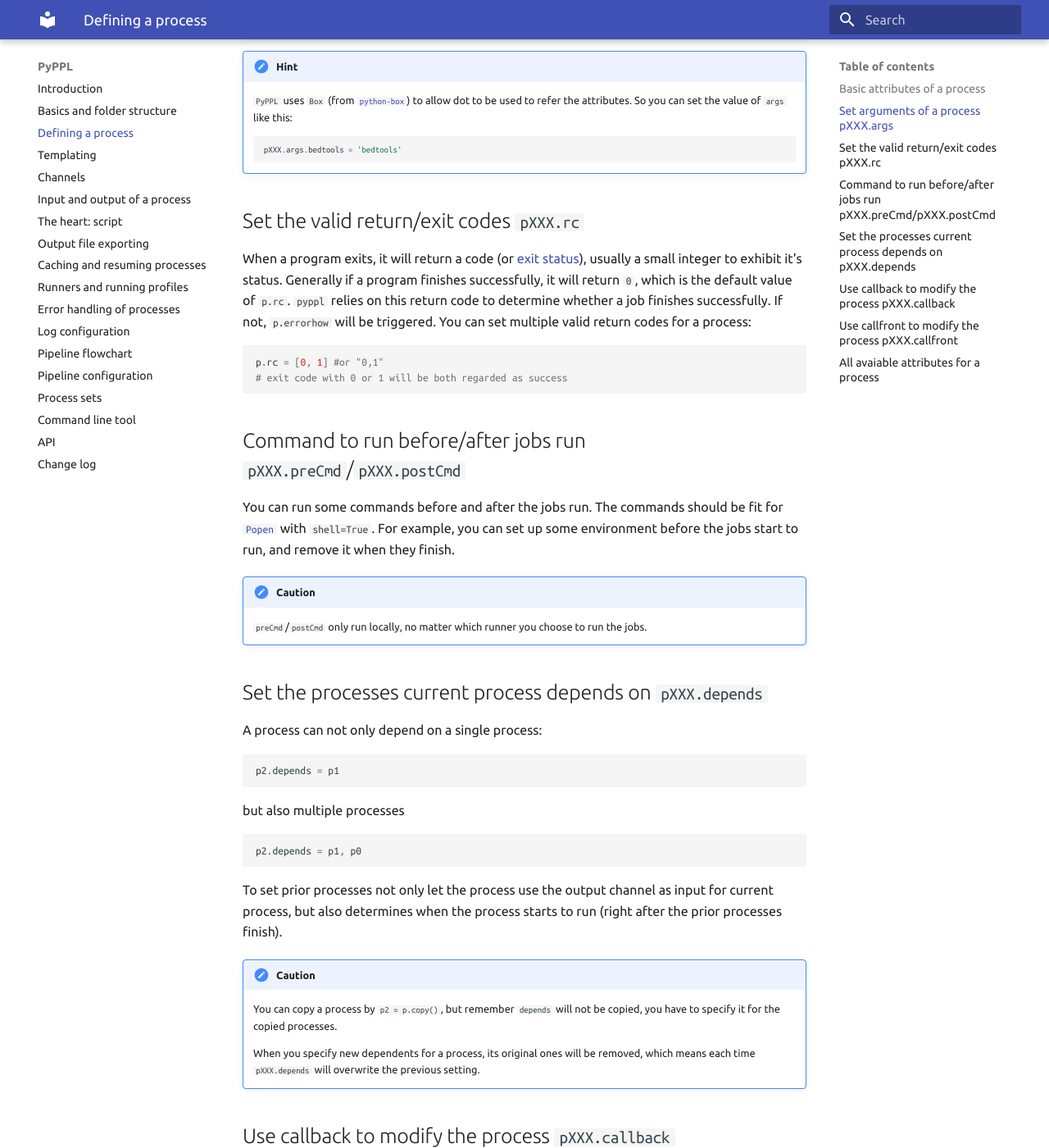
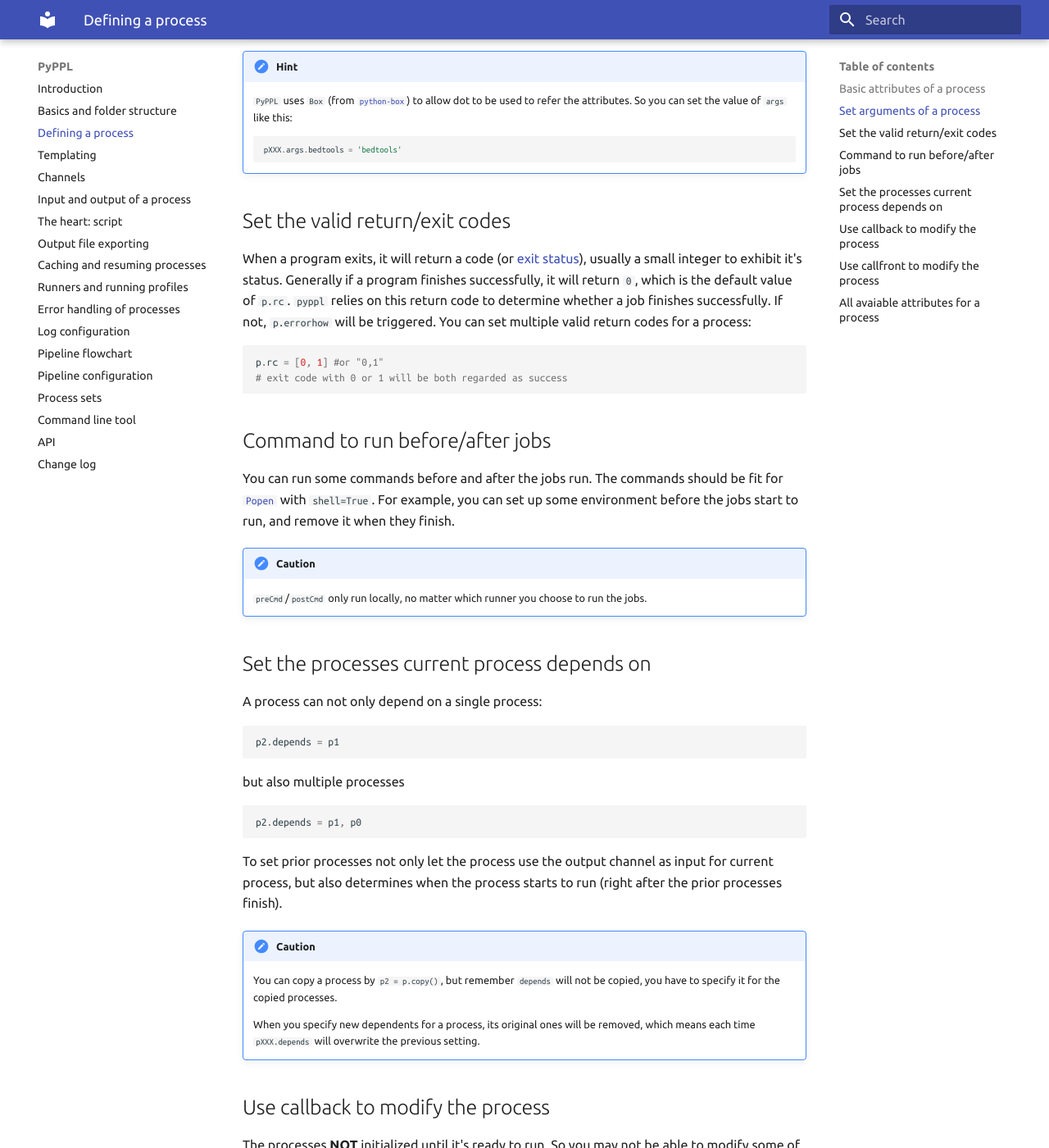
Before and after one commit to pwwang/pipen, an MkDocs documentation site: the page built from docs/defining.md, in a window 1280 px wide and 1400 px high, scrolled down 1467 px. Shown: the whole window at 82% size. Built offline with MkDocs 1.6.1 and Material for MkDocs 9.7.7, drawn with Linux system fonts in a browser that asks for light colours; some of the changed text lies outside the part shown.

Commit message:
Update docs.

````diff
--- a/docs/defining.md
+++ b/docs/defining.md
@@ -23,7 +23,7 @@ p.desc = 'description'
     # then p.id == 'p'
     ```
 
-# Set arguments of a process `pXXX.args`
+# Set arguments of a process
 It is a `dict` used to set some common arguments shared within the process (different jobs). For example, all jobs use the same program: `bedtools`. but to make the process portable and shareable, you may want others can give a different path of `bedtools` as well. Then you can use `pXXX.args`:
 ```python
 pXXX = Proc()
@@ -56,20 +56,20 @@ Of course, you can do that, but a common argument is not usually generated from
     pXXX.args.bedtools = 'bedtools'
     ```
 
-# Set the valid return/exit codes `pXXX.rc`
+# Set the valid return/exit codes
 When a program exits, it will return a code (or [exit status][16]), usually a small integer to exhibit it's status. Generally if a program finishes successfully, it will return `0`, which is the default value of `p.rc`. `pyppl` relies on this return code to determine whether a job finishes successfully.  If not, `p.errorhow` will be triggered. You can set multiple valid return codes for a process:
 ```python
 p.rc = [0, 1] #or "0,1"
 # exit code with 0 or 1 will be both regarded as success
 ```
 
-# Command to run before/after jobs run `pXXX.preCmd`/`pXXX.postCmd`
+# Command to run before/after jobs
 You can run some commands before and after the jobs run. The commands should be fit for [`Popen`][15] with `shell=True`. For example, you can set up some environment before the jobs start to run, and remove it when they finish.
 !!! caution
     `preCmd`/`postCmd` only run locally, no matter which runner you choose to run the jobs.
 
 
-# Set the processes current process depends on `pXXX.depends`
+# Set the processes current process depends on
 A process can not only depend on a single process:
 ```python
 p2.depends = p1
@@ -85,7 +85,7 @@ To set prior processes not only let the process use the output channel as input
 
     When you specify new dependents for a process, its original ones will be removed, which means each time `pXXX.depends` will overwrite the previous setting.
 
-# Use callback to modify the process `pXXX.callback`
+# Use callback to modify the process
 The processes **NOT** initialized until it's ready to run. So you may not be able to modify some of the values until it is initialized. For example, you may want to change the output channel before it passes to the its dependent process:
 ```python
 pSingle = Proc ()
@@ -112,7 +112,7 @@ PyPPL().start (pSingle).run()
 ```
 You can also use a callback in `pCombine.input` to modify the channel, see [here][13], which is recommended. Because `p.callback` will change the original output channel of `pSingle`, but the `input` callback will keep the output channel intact. However, `p.callback` can not only change the output channel, but also change other properties of current process or even set the properties of coming processes.
 
-# Use callfront to modify the process `pXXX.callfront`
+# Use callfront to modify the process
 One possible scenario is that, value in  `pXXX.args` depends on the other process.
 For example:
 ```python
````
Also changed, not shown: docs/configuration.md (+4 -4 lines), docs/flowchart.md (+1 -0 lines), docs/logs.md (+1 -1 lines), docs/procsets.md (+1 -1 lines), docs/script.md (+1 -1 lines).
